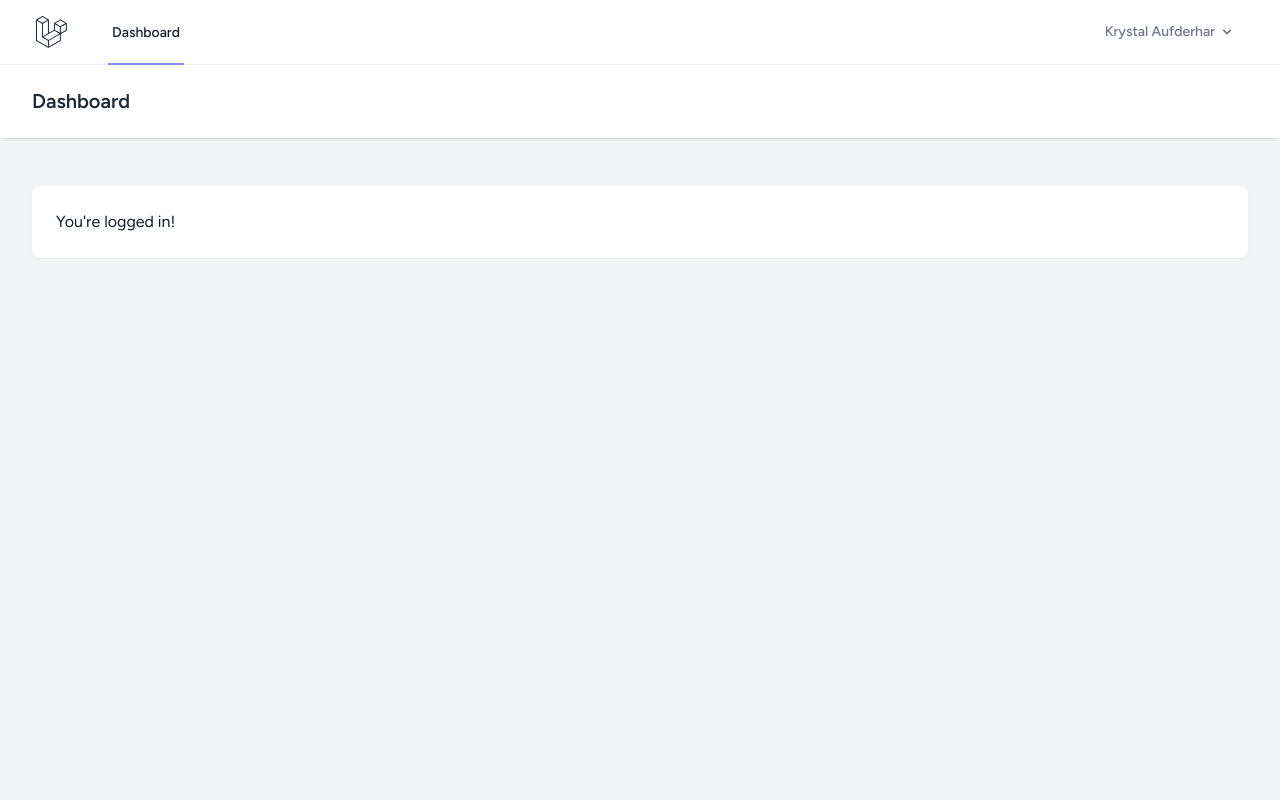
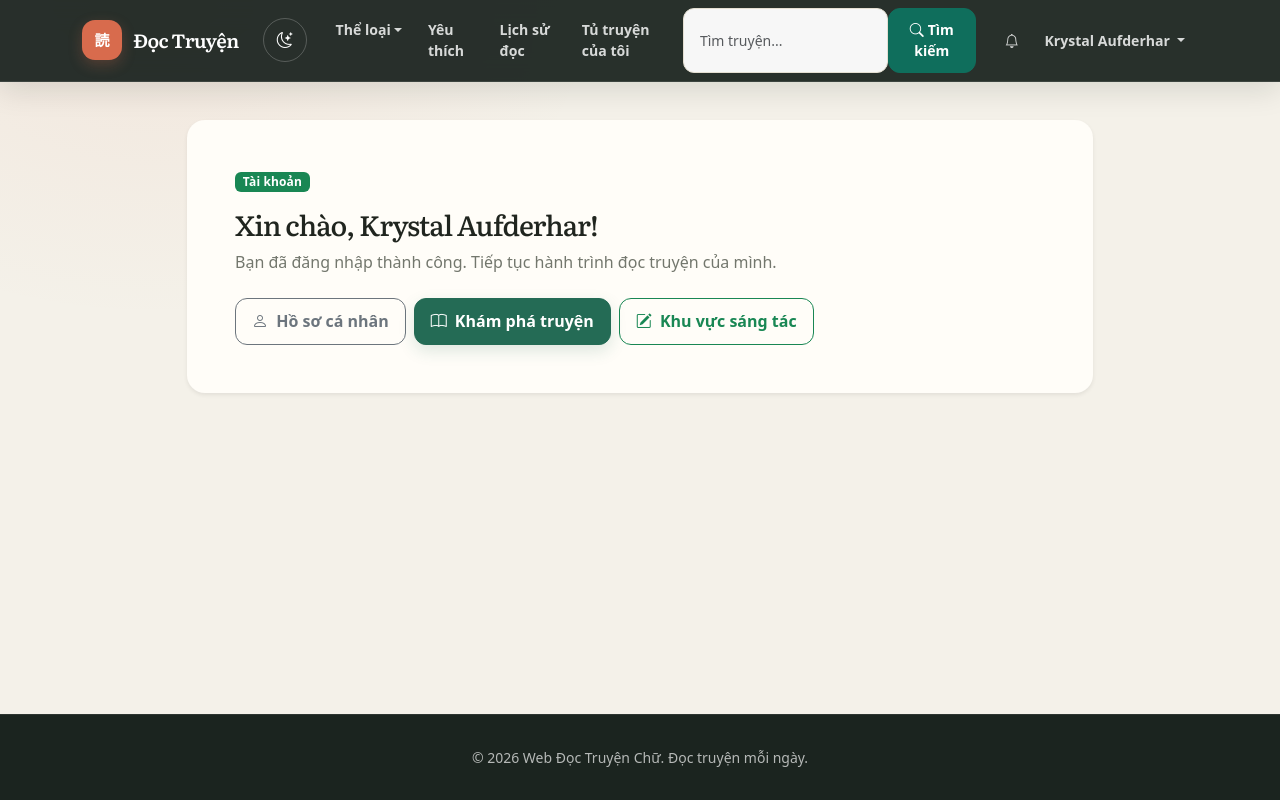
Before and after one commit to Nqn7749/WebTruyenChu, a Laravel app: page /dashboard in a window 1280 px wide. Run offline with Laravel 12, Linux system fonts and the light colour scheme; a user stored in the database is signed in; data comes from the database, SQL or seed files in the repository; data that the repository does not hold is empty; style sheets or scripts are compiled from the project's sources; some web fonts are replaced.

Commit message:
Align dashboard.blade.php with Bootstrap public layout

```diff
--- a/resources/views/dashboard.blade.php
+++ b/resources/views/dashboard.blade.php
@@ -1,18 +1,35 @@
+@extends('layouts.public')
 
-<x-app-layout>
-    <x-slot name="header">
-        <h2 class="font-semibold text-xl text-gray-800 leading-tight">
-            {{ __('Dashboard') }}
-        </h2>
-    </x-slot>
+@section('title', 'Bảng điều khiển | Web Đọc Truyện Chữ')
 
-    <div class="py-12">
-        <div class="max-w-7xl mx-auto sm:px-6 lg:px-8">
-            <div class="bg-white overflow-hidden shadow-sm sm:rounded-lg">
-                <div class="p-6 text-gray-900">
-                    {{ __("You're logged in!") }}
+@section('content')
+<div class="row justify-content-center">
+    <div class="col-lg-9">
+        <div class="card border-0 shadow-sm">
+            <div class="card-body p-4 p-md-5">
+                <span class="badge text-bg-success mb-3">Tài khoản</span>
+                <h1 class="h3 mb-2">Xin chào, {{ auth()->user()->name }}!</h1>
+                <p class="text-muted mb-4">Bạn đã đăng nhập thành công. Tiếp tục hành trình đọc truyện của mình.</p>
+
+                <div class="d-flex flex-wrap gap-2">
+                    <a href="{{ route('profile.edit') }}" class="btn btn-outline-secondary">
+                        <i class="bi bi-person me-1" aria-hidden="true"></i> Hồ sơ cá nhân
+                    </a>
+                    <a href="{{ route('home') }}" class="btn btn-jade">
+                        <i class="bi bi-book me-1" aria-hidden="true"></i> Khám phá truyện
+                    </a>
+                    @if (auth()->user()->hasVerifiedEmail())
+                        <a href="{{ route('writer.dashboard') }}" class="btn btn-outline-success">
+                            <i class="bi bi-pencil-square me-1" aria-hidden="true"></i> Khu vực sáng tác
+                        </a>
+                    @else
+                        <a href="{{ route('verification.notice') }}" class="btn btn-outline-warning">
+                            <i class="bi bi-envelope-check me-1" aria-hidden="true"></i> Xác minh email
+                        </a>
+                    @endif
                 </div>
             </div>
         </div>
     </div>
-</x-app-layout>
+</div>
+@endsection
```
